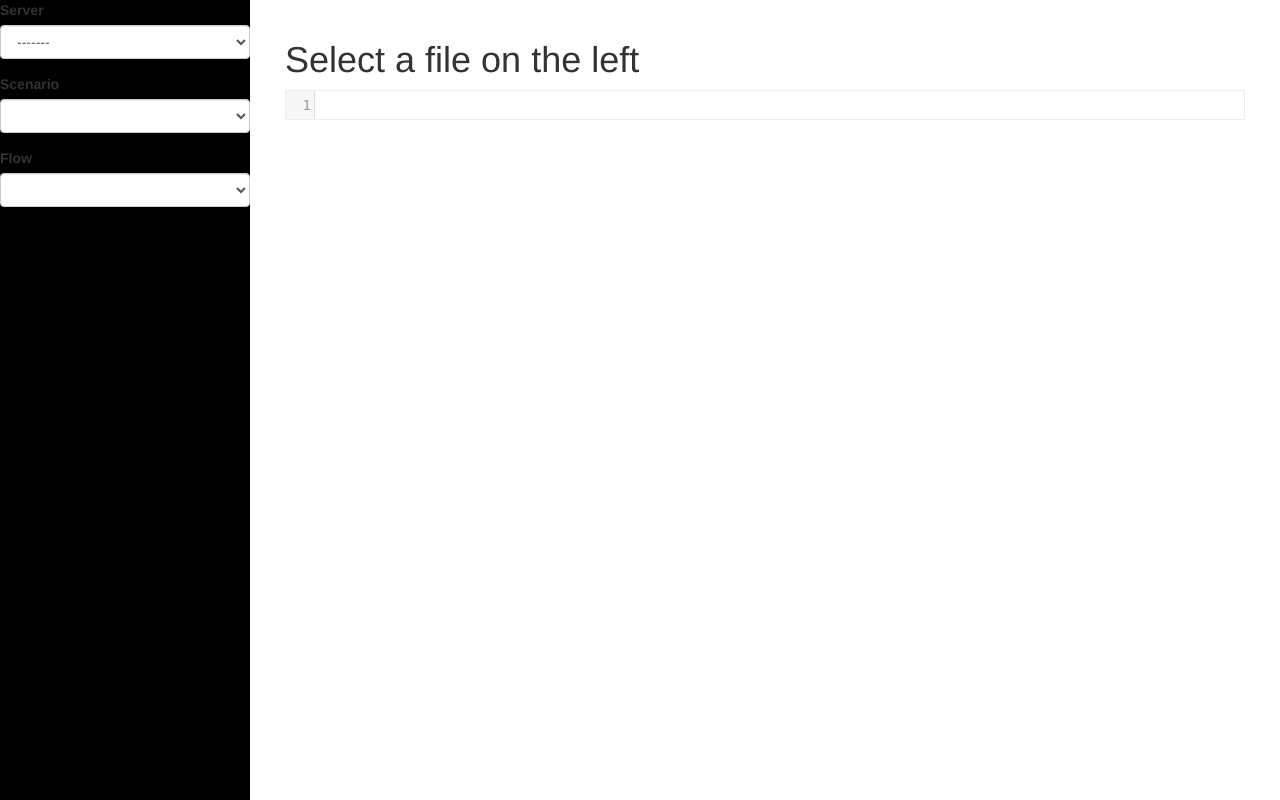
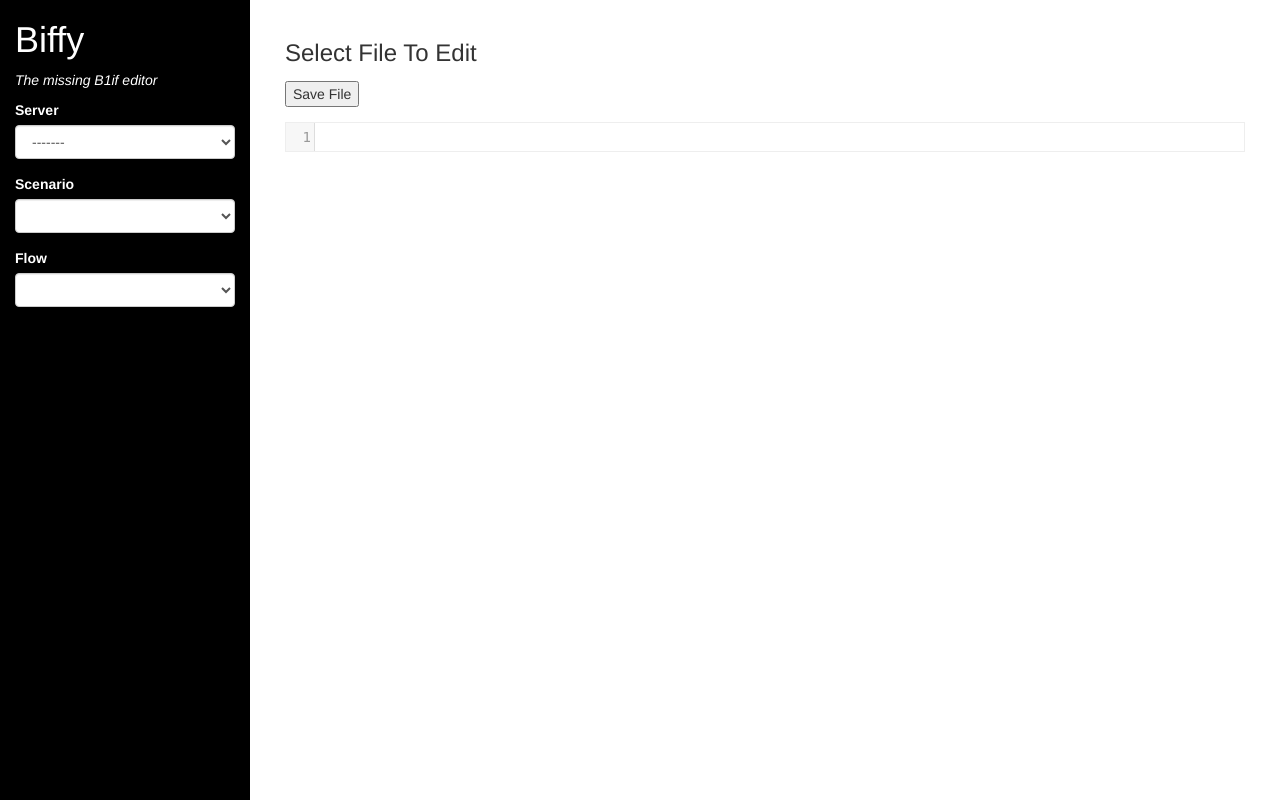
Before and after one commit to PeterCloudyWillmott/biffy, a Django app: page / in a window 1280 px wide. Run offline with Django 3.2, Linux system fonts and the light colour scheme; data that the repository does not hold is empty; some libraries are stand-ins or nearby versions.

Commit message:
Added Save file function. Cleaned up UI

```diff
--- a/floweditor/static/css/floweditor.css
+++ b/floweditor/static/css/floweditor.css
@@ -127,3 +127,14 @@
   border: 1px solid #eee;
   height: auto;
 }
+#sidebar-wrapper form {
+  margin: 15px;
+  color: white;
+}
+#file_list {
+  list-style:none;
+  color:#AAF;
+}
+.toolbar {
+  margin:15px 0;
+}
--- a/floweditor/static/js/floweditor.js
+++ b/floweditor/static/js/floweditor.js
@@ -19,7 +19,7 @@ $(function() {
     e.preventDefault();
     if($(this).val()==='')
       return false;
-    $.post('/floweditor/getScenarioFiles/',$('#fileform').serialize(),function(data) {
+    $.post('/floweditor/getScenarioFlows/',$('#fileform').serialize(),function(data) {
       if(data.flows.length>0) {
         var select = $('select[name="flow"]');
         select.html("<option value=''>-------</option>");
@@ -47,9 +47,19 @@ $(function() {
 
   $(document.body).on('click','#file_list li a', function(e) {
     e.preventDefault();
+    document.current_file = $(this).text();
+    $('#filename').text($(this).text());
     $.post('/floweditor/getFlowFileContent/',$('#fileform').serialize()+'&file='+$(this).text() ,function(data) {
+      $('#filecontent').html(data.file_content);
+      document.editor.setValue(data.file_content);
+    },'json');
+  });
+
+  $(document.body).on('click','#save_file', function(e) {
+    e.preventDefault();
+    var new_content = document.editor.getValue();
+    $.post('/floweditor/saveFlowFileContent/',$('#fileform').serialize()+'&file='+document.current_file+'&file_content='+encodeURIComponent(new_content) ,function(data) {
       //$('#filecontent').html(data.file_content);
-      document.editor.setValue(data.file_content);
     },'json');
   });
 
--- a/floweditor/templates/floweditor/workarea.html
+++ b/floweditor/templates/floweditor/workarea.html
@@ -6,6 +6,8 @@
                 <!--Sidebar-->
                 <div id="sidebar-wrapper">
                   <form role="form" id="fileform" method="POST">
+                    <h1>Biffy</h1>
+                    <p><i>The missing B1if editor</i></p>
                     {% csrf_token %}
                     <div class="form-group">
                       <label for="email">Server</label>
@@ -40,7 +42,8 @@
                   <div class="container-fluid">
                     <div class="row">
                       <div class="col-lg-12">
-                        <h1>Select a file on the left</h1>
+                        <h3 id="filename">Select File To Edit</h3>
+                        <div class="toolbar"><button name="save_file" id="save_file">Save File</button></div>
                         <textarea style="width:90%;height:700px;position:relative;" id="filecontent">
                         </textarea>
 
--- a/floweditor/urls.py
+++ b/floweditor/urls.py
@@ -5,8 +5,8 @@ from floweditor import views
 urlpatterns = patterns('',
     url(r'^$', views.index, name='index'),
     url(r'^getScenarios/$', views.getScenarios, name='getScenarios'),
-    url(r'^getScenarioFiles/$', views.getScenarioFiles, name='getScenarioFiles'),
+    url(r'^getScenarioFlows/$', views.getScenarioFlows, name='getScenarioFlows'),
     url(r'^getFlowFiles/$', views.getFlowFiles, name='getFlowFiles'),
     url(r'^getFlowFileContent/$', views.getFlowFileContent, name='getFlowFileContent'),
-
+    url(r'^saveFlowFileContent/$', views.saveFlowFileContent, name='saveFlowFileContent')
 )
--- a/floweditor/views.py
+++ b/floweditor/views.py
@@ -1,24 +1,20 @@
 from django.shortcuts import render
 from django.http import JsonResponse
 from floweditor.models import B1if
-#import pkg_resources
-#pkg_resources.require("easywebdav==p1.2.0")
 from easywebdavbiffy import *
 import xmltodict
+import cStringIO
 
+# Renders work area, hands over list of b1if servers
 def index(request):
 	b1if_servers = B1if.objects.order_by('server')
-	connectstring = 'unconnected'
-
-	if request.method == 'POST':
-		connectstring = 'connected'
 
 	context = {
-		'b1if_servers': b1if_servers,
-		'connectstring': connectstring,
+		'b1if_servers': b1if_servers
     }
 	return render(request, 'floweditor/workarea.html', context)
 
+# Gets a list of scenarios - .vPac is the content for un-assigned flows
 def getScenarios(request):
 	#b1if_server = B1if.objects.get(id=request.POST['server'])
 	b1if_server = B1if.objects.get(id=1)
@@ -27,26 +23,30 @@ def getScenarios(request):
 	scenarios = []
 	for f in folders:
 		fname = f.name.rsplit('/')[-1]
-		if 'vPac.' in fname and fname != 'vPac.' and not 'vPac.sap.' in fname:
+		# Folders starting with vPac. are scenarios, don't include SAP generated scenarios
+		if 'vPac.' in fname and not 'vPac.sap.' in fname:
 			scenarios.append(fname)
 	return JsonResponse({'scenarios':scenarios,'path':b1if_server.path})
 
-def getScenarioFiles(request):
+# JSON Returns a list of flows for a scenario - read from the vBIU list in the scenario vPac file
+def getScenarioFlows(request):
 	b1if_server = B1if.objects.get(id=request.POST['server'])
-	webdav = easywebdav.connect(b1if_server.server, port=b1if_server.port, username=b1if_server.user, password=b1if_server.password)
+	webdav = ewdconnect(b1if_server.server, port=b1if_server.port, username=b1if_server.user, password=b1if_server.password)
 	path = b1if_server.path+request.POST['scenario']+'/vPac.xml'
-	file_contents = webdav.read(path)
+	virtual_file = cStringIO.StringIO()
+	webdav.download(path,virtual_file)
+	file_contents = virtual_file.getvalue()
 	flows = []
 	doc = xmltodict.parse(file_contents)
 	#print doc['vPac']['vBIUList']
 	for vbiu in doc['vPac']['vBIUList']['vBIU']:
-		print vbiu
 		flows.append(vbiu['@Id'])
 	return JsonResponse({'flows':flows,'path':b1if_server.path,})
 
+# JSON Returns a list of files for a scenario flow
 def getFlowFiles(request):
 	b1if_server = B1if.objects.get(id=request.POST['server'])
-	webdav = easywebdav.connect(b1if_server.server, port=b1if_server.port, username=b1if_server.user, password=b1if_server.password)
+	webdav = ewdconnect(b1if_server.server, port=b1if_server.port, username=b1if_server.user, password=b1if_server.password)
 	path = b1if_server.path+'vBIU.'+request.POST['flow']
 	folders = webdav.ls(path)
 	files = []
@@ -55,9 +55,40 @@ def getFlowFiles(request):
 		files.append(fname)
 	return JsonResponse({'files':files,'path':path})
 
+# JSON Returns a files content
 def getFlowFileContent(request):
 	b1if_server = B1if.objects.get(id=request.POST['server'])
-	webdav = easywebdav.connect(b1if_server.server, port=b1if_server.port, username=b1if_server.user, password=b1if_server.password)
+	webdav = ewdconnect(b1if_server.server, port=b1if_server.port, username=b1if_server.user, password=b1if_server.password)
 	path = b1if_server.path+'vBIU.'+request.POST['flow']+'/'+request.POST['file']
-	file_content = webdav.read(path)
-	return JsonResponse({'file_content':file_content,'path':path})
+	virtual_file = cStringIO.StringIO()
+	webdav.download(path,virtual_file)
+	return JsonResponse({'file_content':virtual_file.getvalue(),'path':path})
+
+
+# JSON Saves a files content - returns True/False
+# Writes the new file to .floweditor.xml (pro tip, the webdav server will Base64 encode
+# your file if it doesn't end in .xml or .xsl)
+# Will bails if the upload fails instead of overwriting the  old file
+# with a blank new file (severely painful past experience here)
+# Deletes the old file and moves the new file to the old name
+# Deletes old move files first
+def saveFlowFileContent(request):
+	b1if_server = B1if.objects.get(id=request.POST['server'])
+	webdav = ewdconnect(b1if_server.server, port=b1if_server.port, username=b1if_server.user, password=b1if_server.password)
+	path = b1if_server.path+'vBIU.'+request.POST['flow']+'/'+request.POST['file']
+	new_file_content = request.POST['file_content']
+	temp_path = path+".floweditor.xml"
+
+	if webdav.exists(temp_path)==True:
+		webdav.delete(temp_path)
+
+	virtual_file = cStringIO.StringIO()
+	virtual_file.write(new_file_content)
+
+	webdav.upload(virtual_file,temp_path)
+	response = False
+	if webdav.exists(temp_path)==True:
+		webdav.delete(path)
+		webdav.move(temp_path,path)
+		response = True
+	return JsonResponse({'success':response})
```
Also changed, not shown: easywebdavbiffy/client.py (+5 -7 lines).
